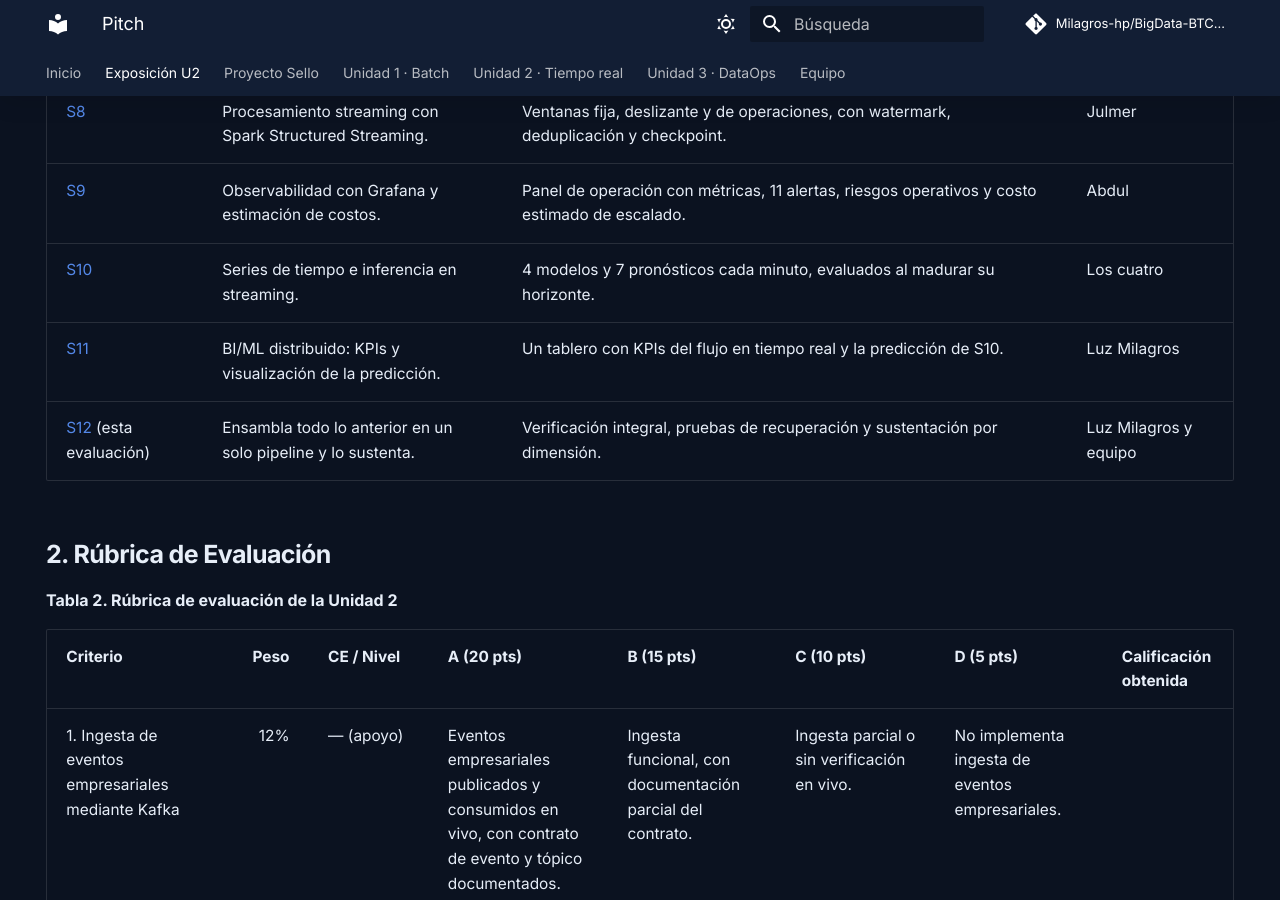
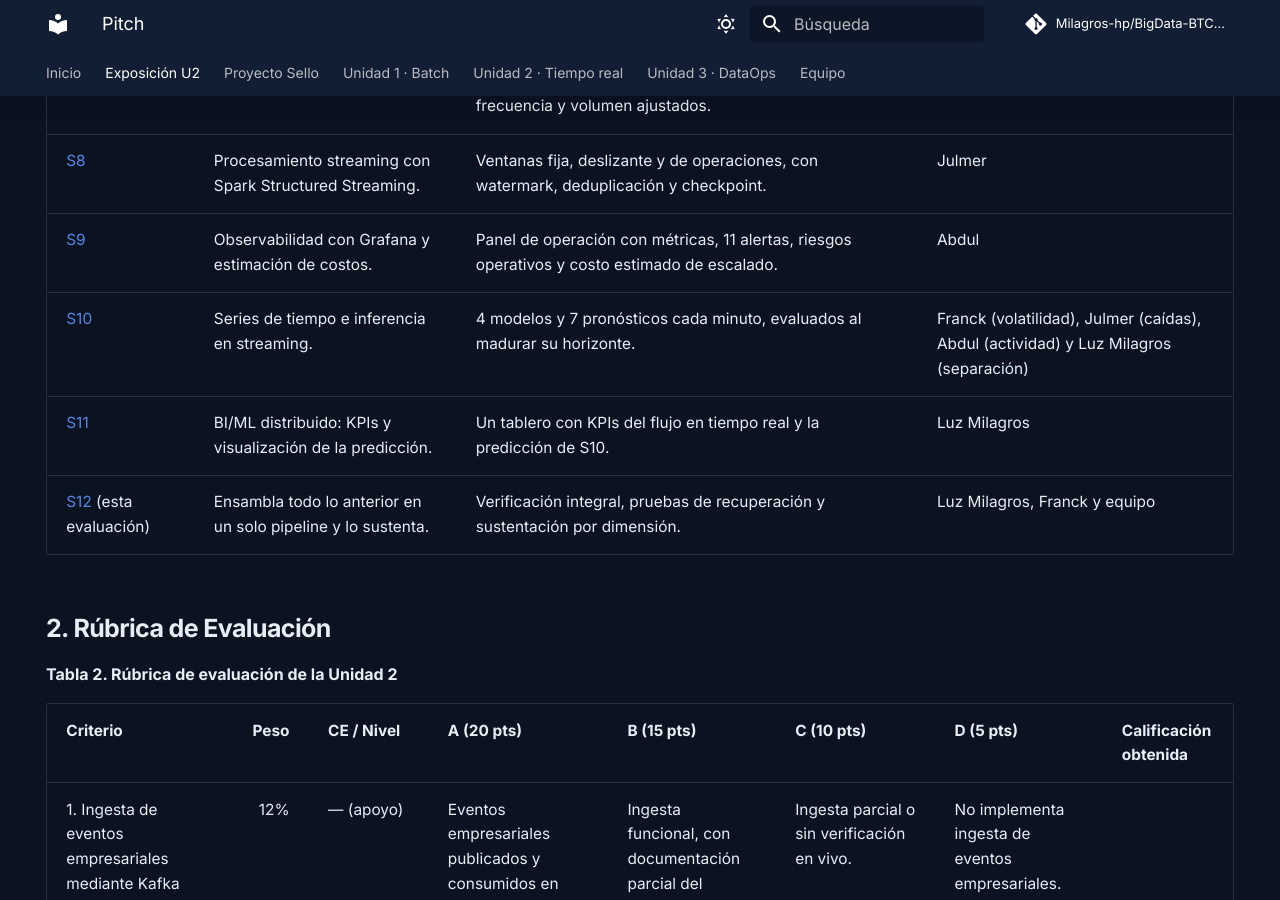
Before and after one commit to Milagros-hp/BigData-BTC-SOL, an MkDocs documentation site: the page built from docs/u2/index.md, in a window 1280 px wide and 900 px high, scrolled down 3280 px. Built offline with MkDocs 1.6.1 and Material for MkDocs 9.7.7, drawn with Linux system fonts in a browser that asks for light colours; comment, search, counter and statistics services are not loaded.

Commit message:
Hace explicito el rol de Franck en S10 y S12 y ajusta enlaces de costos
Co-Authored-By: Claude Opus 5.5 <noreply@anthropic.com>

```diff
--- a/docs/u2/index.md
+++ b/docs/u2/index.md
@@ -72,9 +72,9 @@ flowchart LR
 | [S7](sesiones.md#s7) | Ingesta de eventos IoT/sensores en tiempo real. | Telemetría real de mercado: velas de 1 minuto en `market.klines.*`, en el mismo Kafka, con esquema, frecuencia y volumen ajustados. | Julmer |
 | [S8](sesiones.md#s8) | Procesamiento streaming con Spark Structured Streaming. | Ventanas fija, deslizante y de operaciones, con watermark, deduplicación y checkpoint. | Julmer |
 | [S9](sesiones.md#s9) | Observabilidad con Grafana y estimación de costos. | Panel de operación con métricas, 11 alertas, riesgos operativos y costo estimado de escalado. | Abdul |
-| [S10](sesiones.md#s10) | Series de tiempo e inferencia en streaming. | 4 modelos y 7 pronósticos cada minuto, evaluados al madurar su horizonte. | Los cuatro |
+| [S10](sesiones.md#s10) | Series de tiempo e inferencia en streaming. | 4 modelos y 7 pronósticos cada minuto, evaluados al madurar su horizonte. | Franck (volatilidad), Julmer (caídas), Abdul (actividad) y Luz Milagros (separación) |
 | [S11](sesiones.md#s11) | BI/ML distribuido: KPIs y visualización de la predicción. | Un tablero con KPIs del flujo en tiempo real y la predicción de S10. | Luz Milagros |
-| [S12](sesiones.md#s12) (esta evaluación) | Ensambla todo lo anterior en un solo pipeline y lo sustenta. | Verificación integral, pruebas de recuperación y sustentación por dimensión. | Luz Milagros y equipo |
+| [S12](sesiones.md#s12) (esta evaluación) | Ensambla todo lo anterior en un solo pipeline y lo sustenta. | Verificación integral, pruebas de recuperación y sustentación por dimensión. | Luz Milagros, Franck y equipo |
 
 ## 2. Rúbrica de Evaluación
 
```
Also changed, not shown: docs/proyecto-sello/s12-preparacion.md (+2 -2 lines), docs/proyecto-sello/u2-producto.md (+2 -2 lines), docs/u2/sesiones.md (+2 -2 lines).
